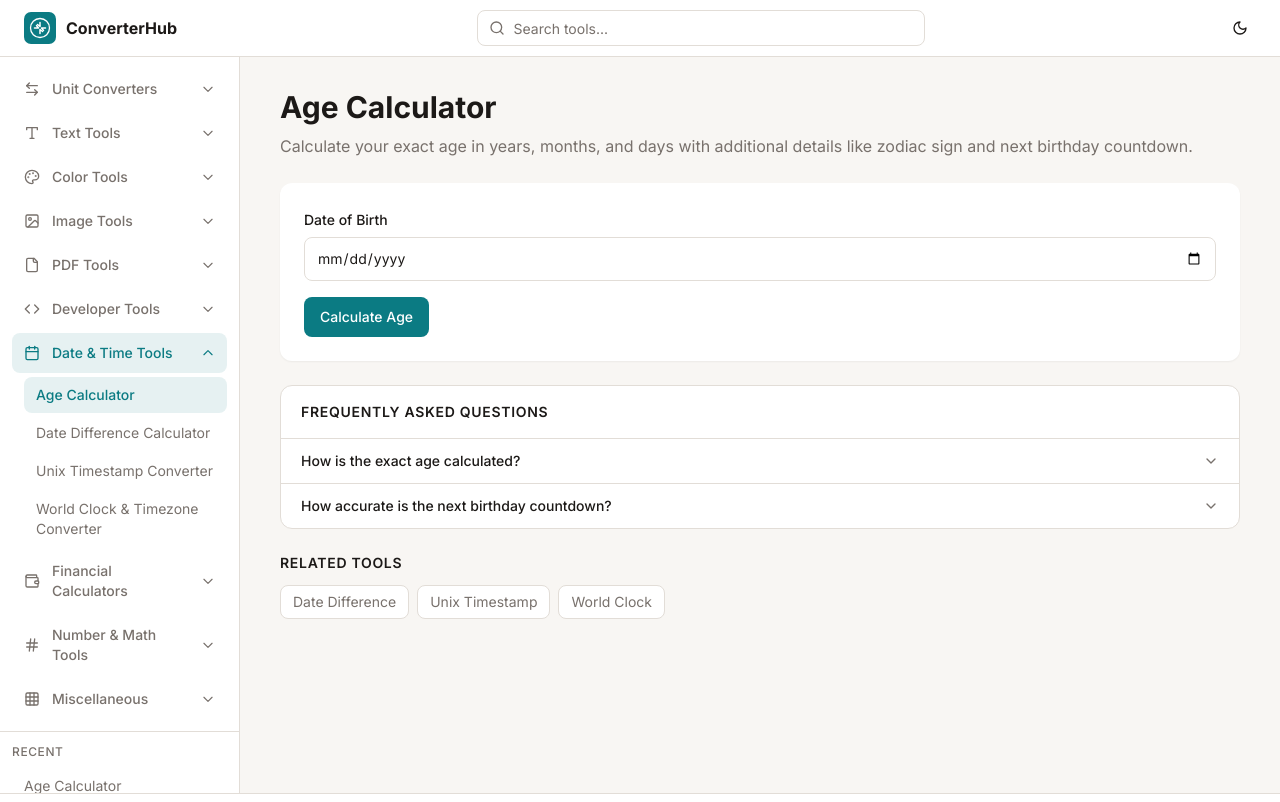
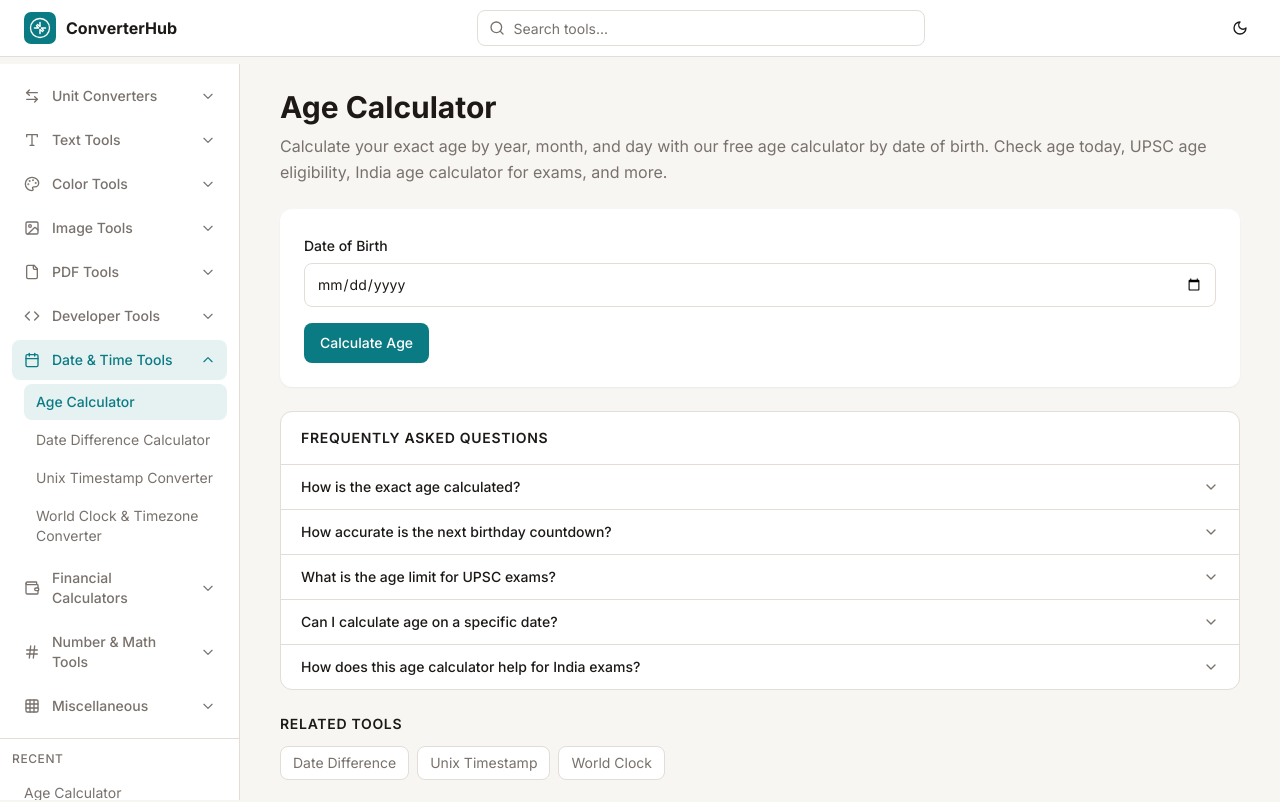
Before and after one commit to tier-pro/ConverterHub, a Next.js app: page /date-time-tools/age-calculator in a window 1280 px wide. Shown: the top 802 px of the page. Built offline with nearby package versions, Linux system fonts and the light colour scheme.

Commit message:
Add age calculator keywords for SEO

```diff
--- a/app/date-time-tools/age-calculator/page.tsx
+++ b/app/date-time-tools/age-calculator/page.tsx
@@ -62,6 +62,9 @@ export default function AgeCalculatorPage() {
   const faq = [
     { question: 'How is the exact age calculated?', answer: 'The exact age is calculated by comparing the date of birth to the current date using date-fns library functions for precise year, month, and day differences.' },
     { question: 'How accurate is the next birthday countdown?', answer: 'The countdown shows the exact number of days until your next birthday based on the current date.' },
+    { question: 'What is the age limit for UPSC exams?', answer: 'The UPSC civil services exam age limit is 21-32 years for general category, with relaxation for OBC (3 years), SC/ST (5 years), and PwD (10 years). Use our age calculator to check your eligibility.' },
+    { question: 'Can I calculate age on a specific date?', answer: 'Yes, enter any date of birth and the calculator shows exact age in years, months, days, weeks, hours, and minutes as of today.' },
+    { question: 'How does this age calculator help for India exams?', answer: 'Our age calculator by date of birth helps Indian students and job seekers check eligibility for government exams, school admissions, and age-verified applications.' },
   ];
 
   const relatedTools = [
@@ -71,7 +74,7 @@ export default function AgeCalculatorPage() {
   ];
 
   return (
-    <ToolLayout title="Age Calculator" description="Calculate your exact age in years, months, and days with additional details like zodiac sign and next birthday countdown." faq={faq} relatedTools={relatedTools}>
+    <ToolLayout title="Age Calculator" description="Calculate your exact age by year, month, and day with our free age calculator by date of birth. Check age today, UPSC age eligibility, India age calculator for exams, and more." faq={faq} relatedTools={relatedTools}>
       <div className="space-y-4">
         <Input label="Date of Birth" type="date" value={dob} onChange={(e) => setDob(e.target.value)} />
         <Button onClick={handleCalculate}>Calculate Age</Button>
```
